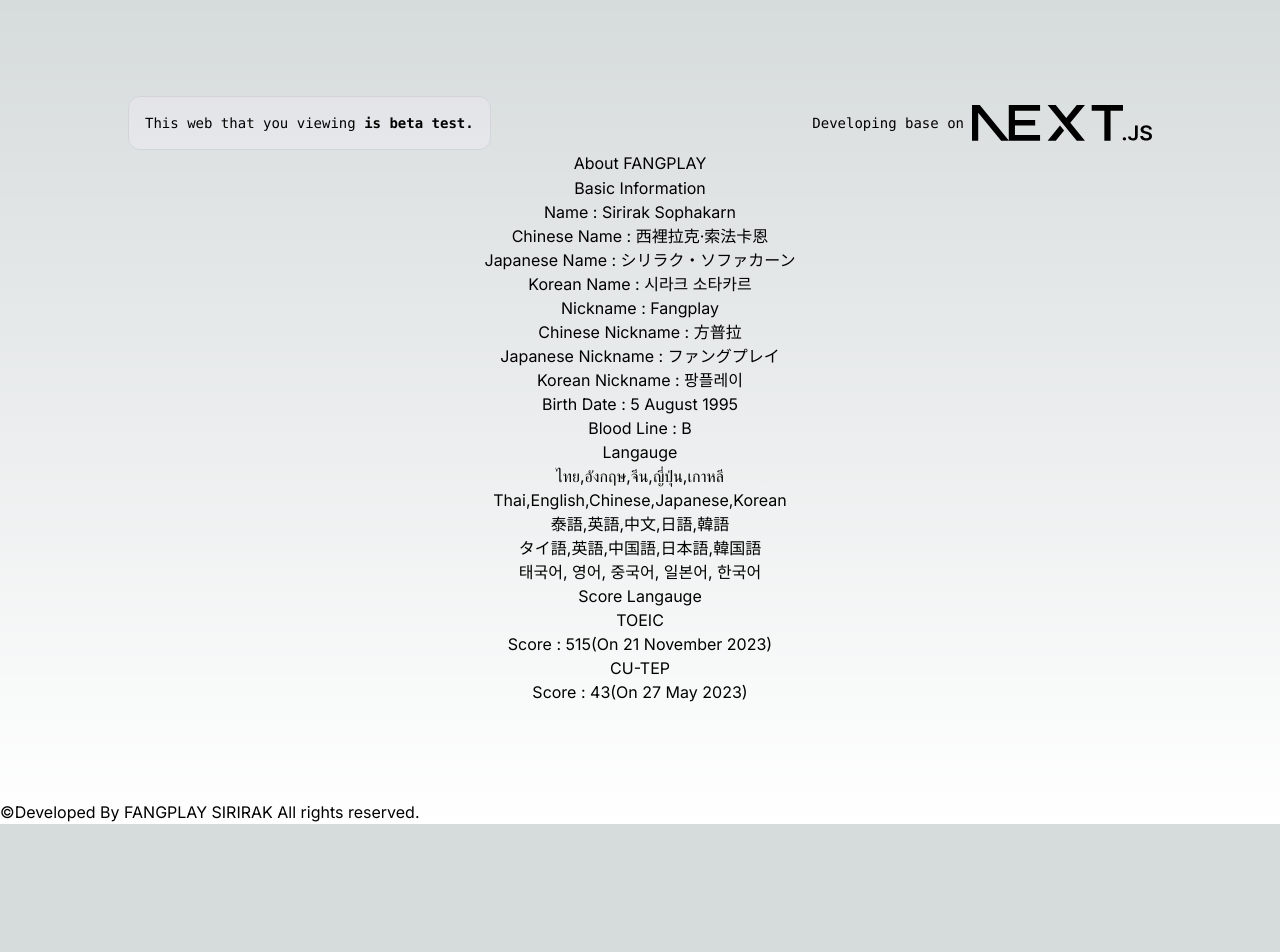
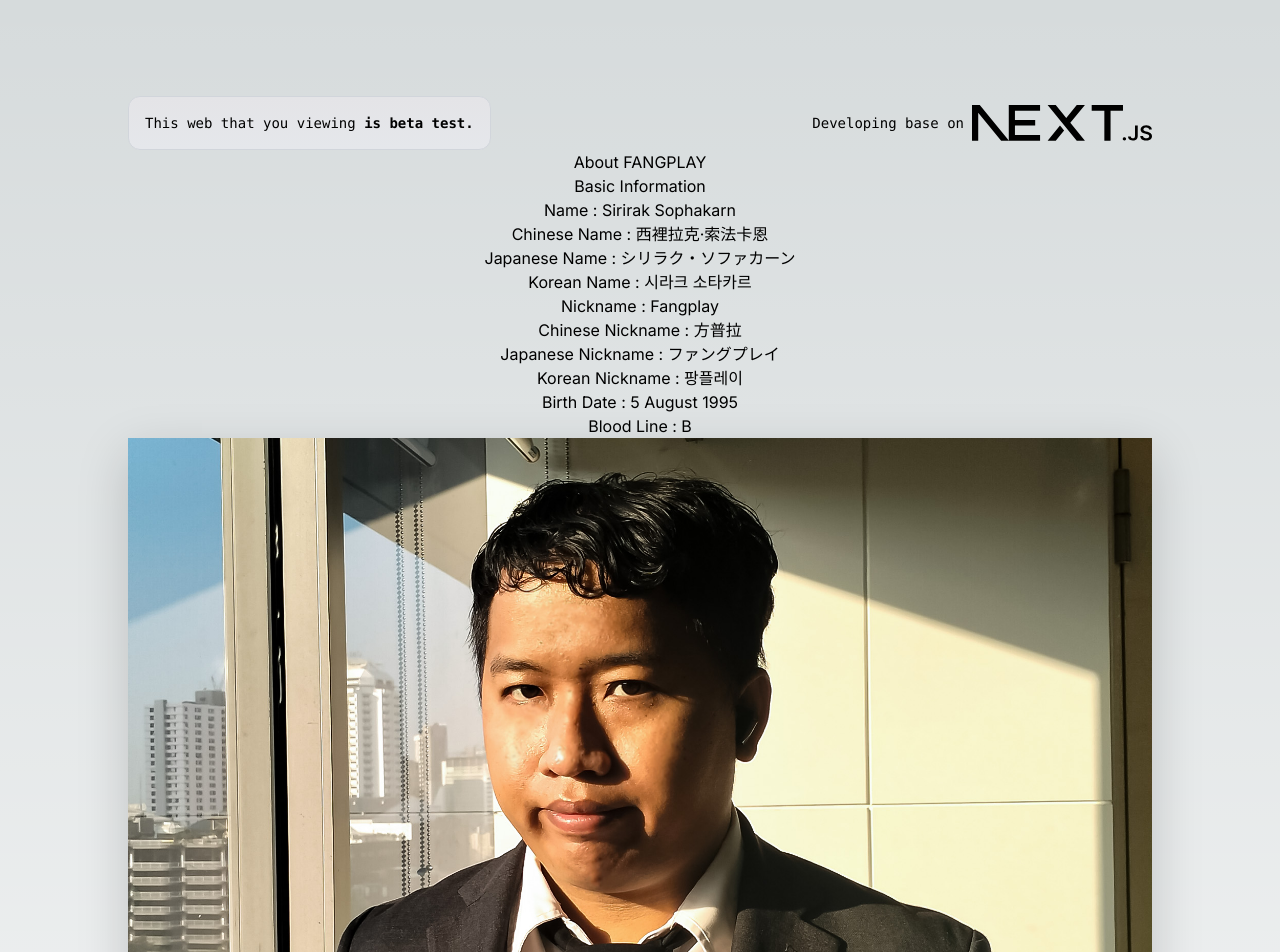
Before and after one commit to fangplay/react-next-typescript-app, a Next.js app: page /about in a window 1280 px wide. Shown: the top 952 px of the page. Before the commit the page ends 824 px from the top, so only its background shows below. Built offline with nearby package versions, Linux system fonts and the light colour scheme.

Commit message:
picture and path fix

```diff
--- a/src/app/about/page.tsx
+++ b/src/app/about/page.tsx
@@ -1,4 +1,5 @@
 import Image from "next/image";
+import profilepic from "./images/profile-2024.jpg";
 
 export default function About() {
   return (
@@ -47,6 +48,7 @@ export default function About() {
               </div>
               <div className="col-md-6">
                 {/* <img src="../img/profile-2024.jpg" alt="profile picture" className="rounded-circle img-profile img-fluid border rounded-3 shadow-lg mb-4"/> */}
+                <Image src={profilepic} alt="profile picture" width={500} height={500}  className="rounded-circle img-profile img-fluid border rounded-3 shadow-lg mb-4"/>
               </div>
             </div>
           </div>
--- a/src/app/globals.css
+++ b/src/app/globals.css
@@ -24,6 +24,8 @@ body {
       rgb(var(--background-end-rgb))
     )
     rgb(var(--background-start-rgb));
+  margin-left: auto;
+  margin-right: auto;
 }
 
 @layer utilities {
@@ -32,13 +34,37 @@ body {
   }
 }
 
-ico-item{
+.ico-item {
   max-height: 60%;
   max-width: 100%;
   margin-left: auto;
   margin-right: auto;
-  display:flex;
+  display: flex;
   flex-direction: row;
   justify-content: center;
   gap: 25px;
 }
+.rounded-circle {
+  border-radius: 50% !important;
+}
+.shadow-lg {
+  box-shadow: 0 1rem 3rem rgba(0, 0, 0, 0.175) !important;
+}
+
+.rounded-3 {
+  border-radius: var(--bs-border-radius-lg) !important;
+}
+
+.img-fluid {
+  max-width: 100%;
+  height: auto;
+}
+
+.img-profile {
+  height: auto;
+  width: auto;
+}
+
+.border {
+  border: var(--bs-border-width) var(--bs-border-style) var(--bs-border-color) !important;
+}
--- a/src/app/layout.tsx
+++ b/src/app/layout.tsx
@@ -16,6 +16,21 @@ export default function RootLayout({
 }>) {
   return (
     <html lang="en">
+      <head>
+        <meta charset="utf-8" />
+        <meta name="viewport" content="width=device-width, initial-scale=1" />
+        {/* <link
+          href="https://cdn.jsdelivr.net/npm/bootstrap@5.3.1/dist/css/bootstrap.min.css"
+          rel="stylesheet"
+          integrity="sha384-4bw+/aepP/YC94hEpVNVgiZdgIC5+VKNBQNGCHeKRQN+PtmoHDEXuppvnDJzQIu9"
+          crossorigin="anonymous"
+        /> */}
+        {/* <script
+          src="https://cdn.jsdelivr.net/npm/bootstrap@5.3.1/dist/js/bootstrap.bundle.min.js"
+          integrity="sha384-HwwvtgBNo3bZJJLYd8oVXjrBZt8cqVSpeBNS5n7C8IVInixGAoxmnlMuBnhbgrkm"
+          crossorigin="anonymous"
+        ></script> */}
+      </head>
       <body className={inter.className}>
         {children}
         <div className="copyright" id="copyright">
```
Also changed, not shown: package.json (+7 -7 lines), src/app/about/images/profile-2024.jpg (added), 1 other file (tests, documents, lock files or other folders).
